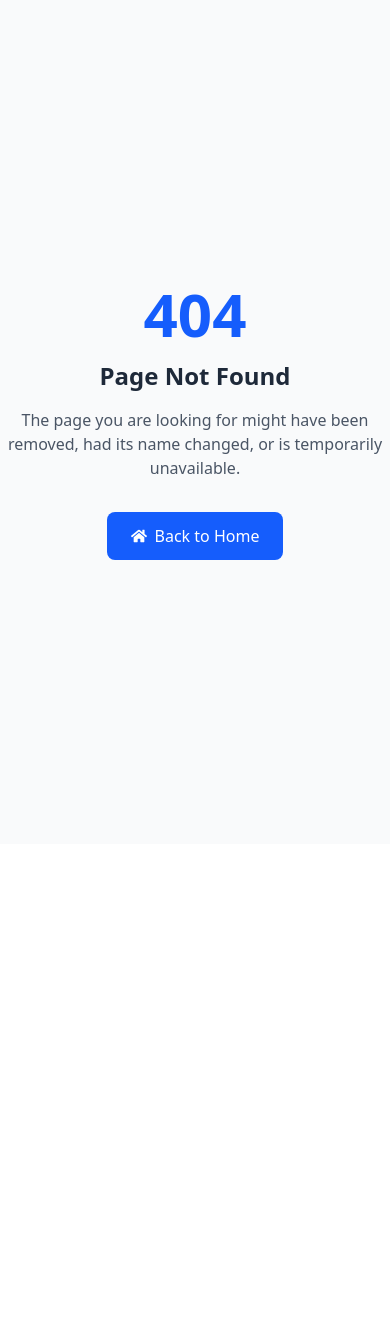
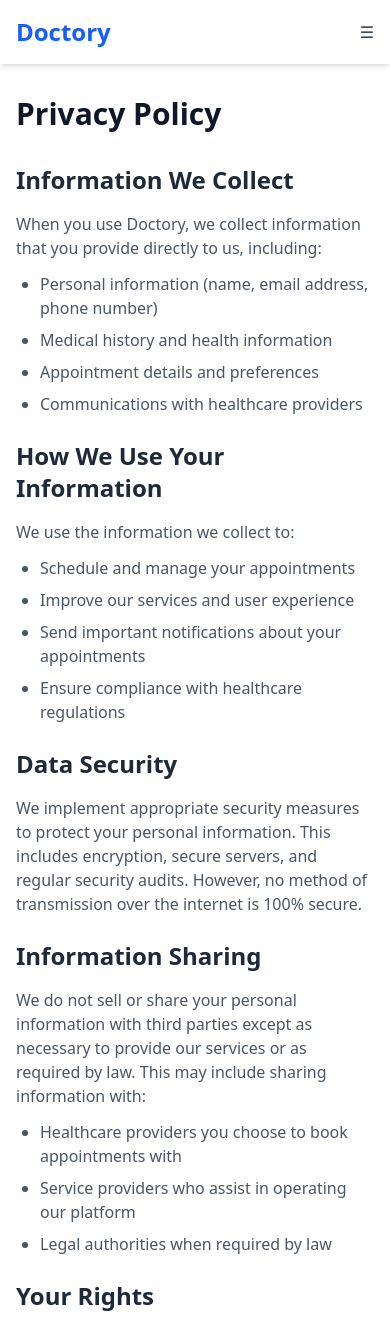
Before and after one commit to asmaaaman/doctory-website, a React (Vite) app: page /privacy in a window 390 px wide. Before the commit this address had no page. Shown: the top 1332 px of the page. Before the commit the page ends 844 px from the top, so only its background shows below. Built offline with nearby package versions, Linux system fonts and the light colour scheme.

Commit message:
add privacy policy and fix some responsive issues

```diff
--- a/src/App.tsx
+++ b/src/App.tsx
@@ -8,6 +8,7 @@ import MasterLayout from "./pages/MasterLayout";
 import NotFound from "./pages/NotFound";
 import { AppointmentsList } from "./components/AppointmentsList";
 import About from "./pages/About";
+import Privacy from "./pages/Privacy";
 
 function App() {
   const routes = createBrowserRouter([
@@ -32,6 +33,10 @@ function App() {
           path: "/about",
           element: <About />,
         },
+        {
+          path: "/privacy",
+          element: <Privacy />,
+        },
       ],
     },
   ]);
--- a/src/components/DoctorsCard.tsx
+++ b/src/components/DoctorsCard.tsx
@@ -69,14 +69,15 @@ const DoctorCard = ({ doctor }: DoctorCardProps) => {
             </div>
           </div>
 
-          <div className="flex justify-between items-center">
+          <div className="flex flex-col md:flex-row justify-between">
             <span className="text-gray-600">
               <span className="font-semibold">${doctor.consultationFee}</span> /
               consultation
             </span>
             <button
               onClick={() => setIsModalOpen(true)}
-              className="bg-blue-600 text-white px-4 py-2 rounded-lg hover:bg-blue-700 transition-colors duration-300 focus:outline-none focus:ring-2 focus:ring-blue-500 focus:ring-offset-2"
+              className="bg-blue-600 text-white px-4 py-2 mt-4 sm:mt-0 rounded-lg hover:bg-blue-700 transition-colors
+              duration-300 focus:outline-none focus:ring-2 focus:ring-blue-500 focus:ring-offset-2 "
               aria-label={`Book appointment with ${doctor.name}`}
             >
               Book Appointment
--- a/src/components/Footer.tsx
+++ b/src/components/Footer.tsx
@@ -25,10 +25,10 @@ export default function Footer() {
                   <Link to="/about">About</Link>
                 </li>
                 <li>
-                  <Link to="/careers">Careers</Link>
+                  <Link to="/">Careers</Link>
                 </li>
                 <li>
-                  <Link to="/contact">Contact</Link>
+                  <Link to="/">Contact</Link>
                 </li>
               </ul>
             </div>
@@ -37,10 +37,10 @@ export default function Footer() {
               <h3 className="text-gray-900 font-semibold mb-2">Help</h3>
               <ul className="space-y-1">
                 <li>
-                  <Link to="/faq">FAQs</Link>
+                  <Link to="/">FAQs</Link>
                 </li>
                 <li>
-                  <Link to="/support">Support</Link>
+                  <Link to="/">Support</Link>
                 </li>
                 <li>
                   <Link to="/privacy">Privacy Policy</Link>
--- a/src/pages/Home.tsx
+++ b/src/pages/Home.tsx
@@ -8,27 +8,33 @@ import AppointmentsCard from "../components/AppointmentsCard";
 
 const Home = () => {
   const appointments = useStore((state) => state.appointments);
-
   const getFilteredDoctors = useStore((s) => s.getFilteredDoctors);
-
-  useStore((s) => s.filter);
-  useStore((s) => s.searchQuery);
-
   const filteredDoctors = getFilteredDoctors();
 
-  const [activeTab, setActiveTab] = useState("doctors");
+  const [activeTab, setActiveTab] = useState<"doctors" | "appointments">(
+    "doctors"
+  );
 
   return (
-    <div className="min-h-screen bg-gray-50">
+    <main className="min-h-screen bg-gray-50">
       {/* Hero Section */}
       <HeroSection onSearch={() => setActiveTab("doctors")} />
 
-      {/* Main Content */}
       <div className="container mx-auto px-4 py-8">
-        {/* Tabs */}
-        <div className="flex border-b border-gray-200 mb-8">
+        {/* Tabs Navigation */}
+        <div
+          className="flex flex-col sm:flex-row border-b border-gray-200 mb-8"
+          role="tablist"
+          aria-label="Main content sections"
+        >
+          {/* Doctors Tab */}
           <button
-            className={`flex items-center gap-2 px-6 py-4 font-medium ${
+            id="doctors-tab"
+            role="tab"
+            aria-selected={activeTab === "doctors"}
+            aria-controls="doctors-panel"
+            tabIndex={activeTab === "doctors" ? 0 : -1}
+            className={`flex flex-col sm:flex-row items-center justify-center gap-1 sm:gap-2 px-4 py-3 w-full sm:w-auto font-medium focus:outline-none focus:ring-2 focus:ring-blue-500 ${
               activeTab === "doctors"
                 ? "text-blue-600 border-b-2 border-blue-600"
                 : "text-gray-500 hover:text-gray-700"
@@ -38,8 +44,15 @@ const Home = () => {
             <FaUserMd />
             <span>Doctors</span>
           </button>
+
+          {/* Appointments Tab */}
           <button
-            className={`flex items-center gap-2 px-6 py-4 font-medium ${
+            id="appointments-tab"
+            role="tab"
+            aria-selected={activeTab === "appointments"}
+            aria-controls="appointments-panel"
+            tabIndex={activeTab === "appointments" ? 0 : -1}
+            className={`flex flex-col sm:flex-row items-center justify-center gap-1 sm:gap-2 px-4 py-3 w-full sm:w-auto font-medium focus:outline-none focus:ring-2 focus:ring-blue-500 ${
               activeTab === "appointments"
                 ? "text-blue-600 border-b-2 border-blue-600"
                 : "text-gray-500 hover:text-gray-700"
@@ -51,12 +64,16 @@ const Home = () => {
           </button>
         </div>
 
-        {/* Filters */}
+        {/* Doctors Panel */}
+        <div
+          id="doctors-panel"
+          role="tabpanel"
+          aria-labelledby="doctors-tab"
+          hidden={activeTab !== "doctors"}
+        >
           {activeTab === "doctors" && <Filter />}
 
-        {/* Main View */}
-        {activeTab === "doctors" ? (
-          filteredDoctors.length > 0 ? (
+          {filteredDoctors.length > 0 ? (
             <div className="grid grid-cols-1 md:grid-cols-2 lg:grid-cols-3 gap-6">
               {filteredDoctors.map((doctor) => (
                 <DoctorCard key={doctor.id} doctor={doctor} />
@@ -66,8 +83,17 @@ const Home = () => {
             <div className="text-center text-gray-500 py-8">
               <p className="text-lg">No doctors match your criteria.</p>
             </div>
-          )
-        ) : (
+          )}
+        </div>
+
+        {/* Appointments Panel */}
+        <div
+          id="appointments-panel"
+          role="tabpanel"
+          aria-labelledby="appointments-tab"
+          hidden={activeTab !== "appointments"}
+        >
+          {activeTab === "appointments" && (
             <AppointmentsCard
               appointments={appointments}
               doctors={filteredDoctors}
@@ -75,6 +101,7 @@ const Home = () => {
           )}
         </div>
       </div>
+    </main>
   );
 };
 
--- /dev/null
+++ b/src/pages/Privacy.tsx
@@ -0,0 +1,110 @@
+import React from "react";
+
+const Privacy = () => {
+  return (
+    <div>
+      <div className="container mx-auto px-4 py-8 max-w-4xl">
+        <h1 className="text-3xl font-bold text-gray-900 mb-8">
+          Privacy Policy
+        </h1>
+
+        <div className="space-y-6 text-gray-600">
+          <section>
+            <h2 className="text-2xl font-semibold text-gray-800 mb-4">
+              Information We Collect
+            </h2>
+            <p className="mb-3">
+              When you use Doctory, we collect information that you provide
+              directly to us, including:
+            </p>
+            <ul className="list-disc pl-6 space-y-2">
+              <li>Personal information (name, email address, phone number)</li>
+              <li>Medical history and health information</li>
+              <li>Appointment details and preferences</li>
+              <li>Communications with healthcare providers</li>
+            </ul>
+          </section>
+
+          <section>
+            <h2 className="text-2xl font-semibold text-gray-800 mb-4">
+              How We Use Your Information
+            </h2>
+            <p className="mb-3">We use the information we collect to:</p>
+            <ul className="list-disc pl-6 space-y-2">
+              <li>Schedule and manage your appointments</li>
+              <li>Improve our services and user experience</li>
+              <li>Send important notifications about your appointments</li>
+              <li>Ensure compliance with healthcare regulations</li>
+            </ul>
+          </section>
+
+          <section>
+            <h2 className="text-2xl font-semibold text-gray-800 mb-4">
+              Data Security
+            </h2>
+            <p>
+              We implement appropriate security measures to protect your
+              personal information. This includes encryption, secure servers,
+              and regular security audits. However, no method of transmission
+              over the internet is 100% secure.
+            </p>
+          </section>
+
+          <section>
+            <h2 className="text-2xl font-semibold text-gray-800 mb-4">
+              Information Sharing
+            </h2>
+            <p>
+              We do not sell or share your personal information with third
+              parties except as necessary to provide our services or as required
+              by law. This may include sharing information with:
+            </p>
+            <ul className="list-disc pl-6 space-y-2 mt-3">
+              <li>Healthcare providers you choose to book appointments with</li>
+              <li>Service providers who assist in operating our platform</li>
+              <li>Legal authorities when required by law</li>
+            </ul>
+          </section>
+
+          <section>
+            <h2 className="text-2xl font-semibold text-gray-800 mb-4">
+              Your Rights
+            </h2>
+            <p className="mb-3">You have the right to:</p>
+            <ul className="list-disc pl-6 space-y-2">
+              <li>Access your personal information</li>
+              <li>Correct inaccurate information</li>
+              <li>Request deletion of your information</li>
+              <li>Opt-out of marketing communications</li>
+            </ul>
+          </section>
+
+          <section>
+            <h2 className="text-2xl font-semibold text-gray-800 mb-4">
+              Contact Us
+            </h2>
+            <p>
+              If you have any questions about this Privacy Policy, please
+              contact us at:
+              <br />
+              <a
+                href="mailto:privacy@doctory.com"
+                className="text-blue-600 hover:text-blue-800"
+              >
+                privacy@doctory.com
+              </a>
+            </p>
+          </section>
+
+          <section className="pt-4">
+            <p className="text-sm text-gray-500">
+              Last updated: January 1, 2024
+            </p>
+          </section>
+        </div>
+      </div>
+    </div>
+  );
+};
+
+export default Privacy;
```
Lines whose indentation alone changed are shown as unchanged.
